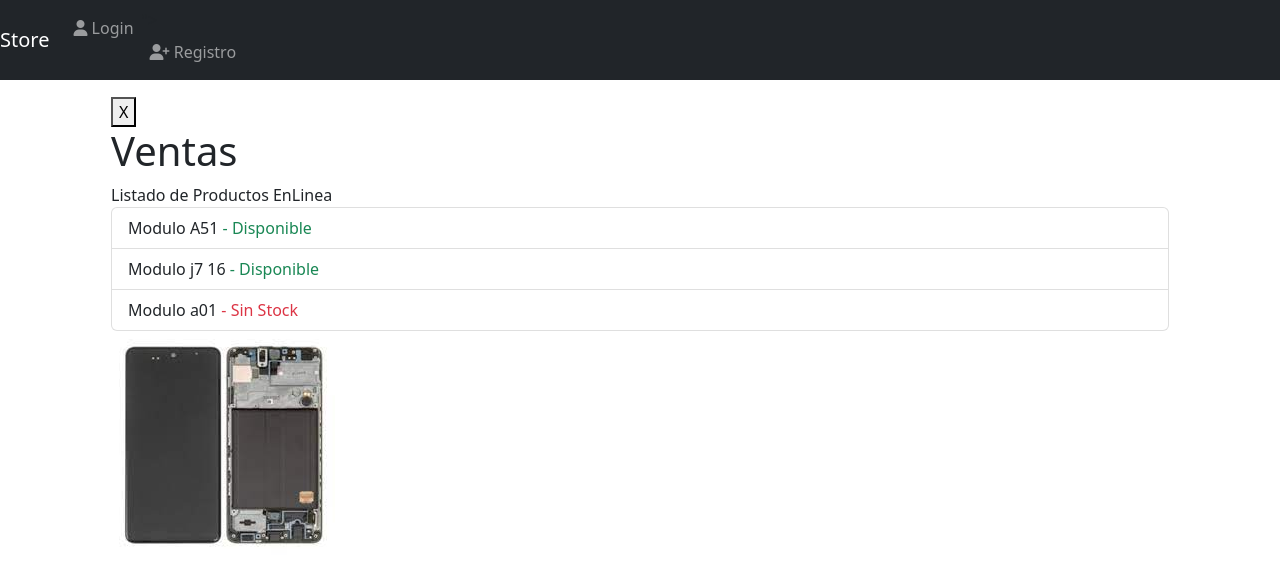
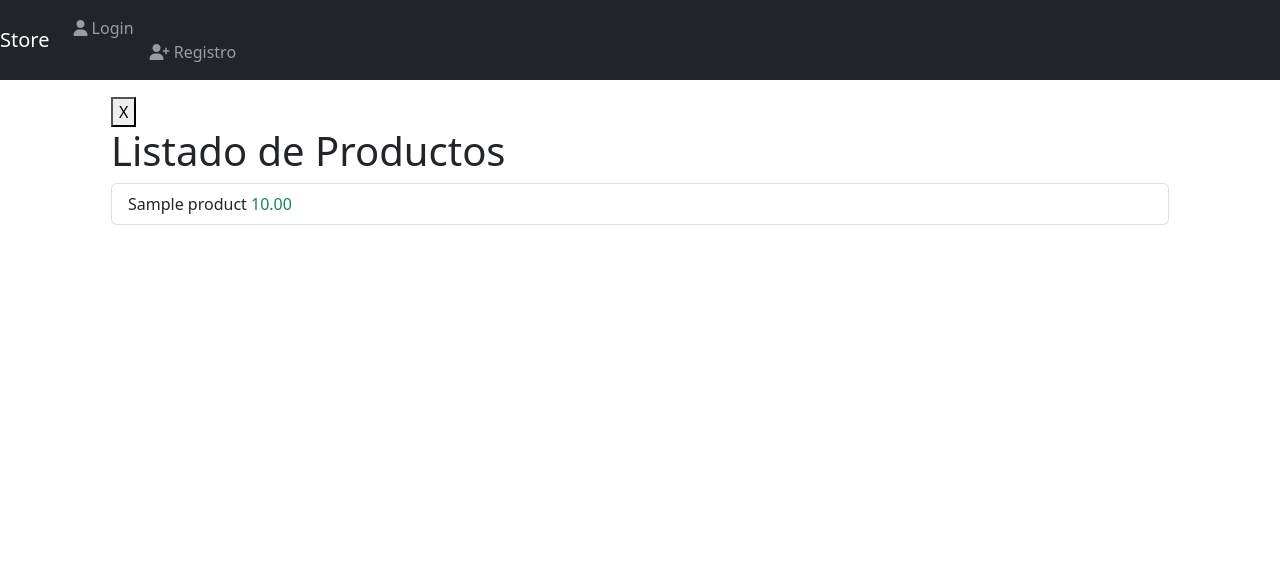
Before and after one commit to Christian-Coria/webshop, a Django app: page / in a window 1280 px wide. Shown: the top 586 px of the page. Run offline with Django 3.2, Linux system fonts and the light colour scheme; tables that the repository leaves empty hold one stand-in row (values such as "Sample post"); one stand-in notice (Sample message) is shown; some libraries are stand-ins or nearby versions.

Commit message:
productos, slug

```diff
--- a/products/models.py
+++ b/products/models.py
@@ -1,10 +1,33 @@
 from django.db import models
+from django.utils.text import slugify
+from django.db.models.signals import pre_save #importamos el signal
+import uuid
+
 
 class Product(models.Model):
     title = models.CharField(max_length=50)
     description = models.TextField()
     price = models.DecimalField(max_digits=8, decimal_places=2, default=0.0)
+    slug = models.SlugField(null=True, blank=False, unique=True)      # poner en la creacion null=False!!!
     created_at = models.DateTimeField(auto_now_add=True)
+    # generar slug automaticos 1
+    # def save(self, *args, **kwargs):
+    #     self.slug = slugify(self.title)
+    #     super(Product, self).save(*args, **kwargs)
 
     def __str__(self):
         return self.title
+
+    #generar Signals para el slug (callback atraves de los Singals (pres_ave))
+def set_slug(sender, instance, *args, **kwargs ):
+    if instance.title and not instance.slug:  #si posee un title y no posee slug
+        slug = slugify(instance.title)
+
+        while Product.objects.filter(slug=slug).exists(): #validamos que sea unico ya que si existe
+            slug = slugify(
+                '{}-{}'.format(instance.title, str(uuid.uuid4())[:8]) # se le agrega al titulo 8 caracteres generados por uuid4
+            )
+        instance.slug = slug
+        #instance.slug= slugify(instance.title) # es lo mismo quela linea 15
+
+pre_save.connect(set_slug, sender=Product) # registramos el callback al modelo Product
--- a/products/urls.py
+++ b/products/urls.py
@@ -0,0 +1,8 @@
+from django.urls import path
+from products.views import ProductDetailView
+
+urlpatterns = [
+    path('<slug:slug>', ProductDetailView.as_view(), name='product'),
+
+
+]
--- a/products/views.py
+++ b/products/views.py
@@ -1,3 +1,21 @@
 from django.shortcuts import render
+from django.views.generic import ListView, DetailView
+from products.models import Product
 
 # Create your views here.
+
+class ProductListView(ListView):
+    template_name = 'index.html'
+    queryset = Product.objects.all().order_by('-id')
+
+    def get_context_data(self, **kwargs): # este metodo se encarga de pasar el contexto de la clase al template
+
+        context = super().get_context_data(**kwargs) # obtenemos el context de la clase padre
+        context['message'] = 'Listado de Productos'
+        context['products'] = context['product_list']
+
+        return context
+
+class ProductDetailView(DetailView):
+    model = Product
+    template_name = 'products/product.html'
--- a/shop/templates/index.html
+++ b/shop/templates/index.html
@@ -4,24 +4,24 @@
 
 
         <div class="col">
-                <h1>Ventas</h1>
-                {{ message }}
-                {{ titulo }}
+
+                <h1>{{ message }}</h1>
+
             <ul class="list-group">
-                {% for producto in productos %}
+                {% for product in products %}  {# se puede utilizar objets_list o product_list #}
                     <li class="list-group-item">
-                        {{ producto.titulo }}
+                        {{ product.title }}
 
-                        {% if producto.stock %}
+                        <!--{% if producto.stock %}
                         <span class="text-success">- Disponible</span>
                         {% else %}
                         <span class="text-danger">- Sin Stock</span>
-                        {% endif %}
-
+                        {% endif %}-->
+                        <span class="text-success">{{ product.price }}</span>
                     </li>
                 {% endfor %}
             </ul>
-            <img src="{% static 'imagenes/a51.jfif' %}" alt="Modulo A51">
+            {#<img src="{% static 'imagenes/a51.jfif' %}" alt="Modulo A51">#}
 
         </div>
 
--- a/shop/templates/navbar.html
+++ b/shop/templates/navbar.html
@@ -34,6 +34,7 @@
                         <spam class="fas fa-user-plus"></spam>
                         Registro</a>
                 </li>
+
             {% endif %}
 
         </ul>
--- a/shop/urls.py
+++ b/shop/urls.py
@@ -1,8 +1,8 @@
 from django.urls import path
 from shop.views import index, login_view, logout, registro
-
+from products.views import ProductListView
 urlpatterns = [
-    path('', index, name='index'),
+    path('', ProductListView.as_view(), name='index'),
     path('login/', login_view, name='login'),
     path('logout/', login_view, name='logout'),
     path('registro/', registro, name='registro'),
--- a/shop/views.py
+++ b/shop/views.py
@@ -5,20 +5,24 @@ from django.contrib.auth import login, logout
 from django.contrib import messages
 from shop.forms import RegisterForm
 from django.contrib.auth.models import User
+from products.models import Product
 
 def index(request):
 
+    products = Product.objects.all().order_by('-id') #ordenamos la lista de modo descendente
+
     return render(request,'index.html', {
             'message': 'Listado de Productos',
-            'titulo' : 'EnLinea',
-            'productos' : [
-                {'titulo': 'Modulo A51',' precio': '$15000', 'stock':True},
-                {'titulo': 'Modulo j7 16',' precio': '$9500', 'stock':True},
-                {'titulo': 'Modulo a01',' precio': '$8000', 'stock':False},
-           ]
+            'titulo' : 'Productos',
+            'products' : products,
+            })
+                # {'titulo': 'Modulo A51',' precio': '$15000', 'stock':True},
+                # {'titulo': 'Modulo j7 16',' precio': '$9500', 'stock':True},
+                # {'titulo': 'Modulo a01',' precio': '$8000', 'stock':False},
 
 
-          })
+
+
 
 def login_view(request):
     if request.user.is_authenticated:
--- a/web/urls.py
+++ b/web/urls.py
@@ -19,5 +19,5 @@ from django.urls import path, include
 urlpatterns = [
     path('utn/', admin.site.urls),
     path('', include('shop.urls')),
-    #path('products/', include('products.urls')),
+    path('products/', include('products.urls')),
 ]
```
Also changed, not shown: products/admin.py (+6 -1 lines), shop/templates/products/product.html (added, +24 -0 lines), products/migrations/0001_initial.py, products/migrations/0002_remove_product_slug.py (added), products/migrations/0003_product_slug.py (added).
